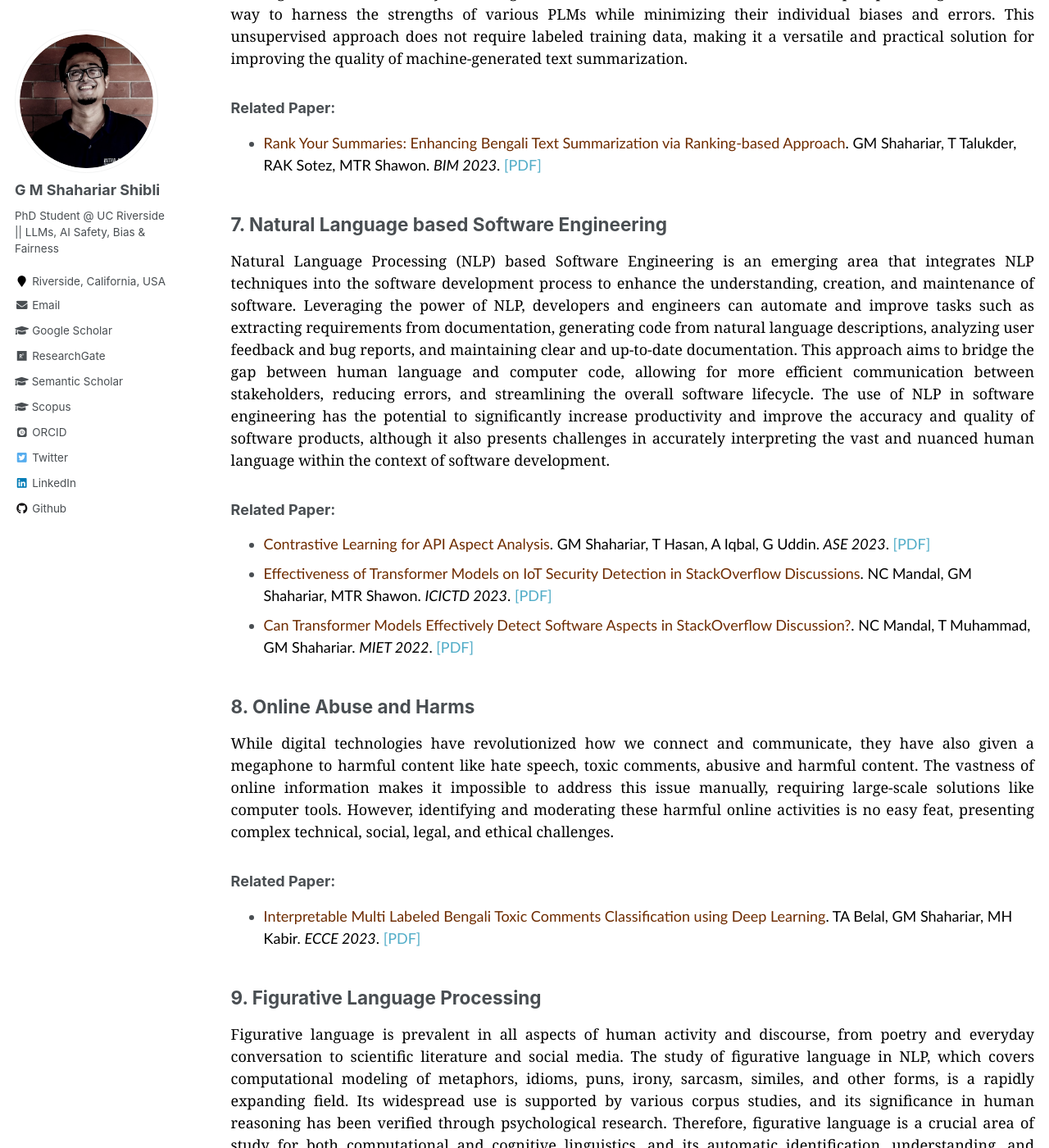
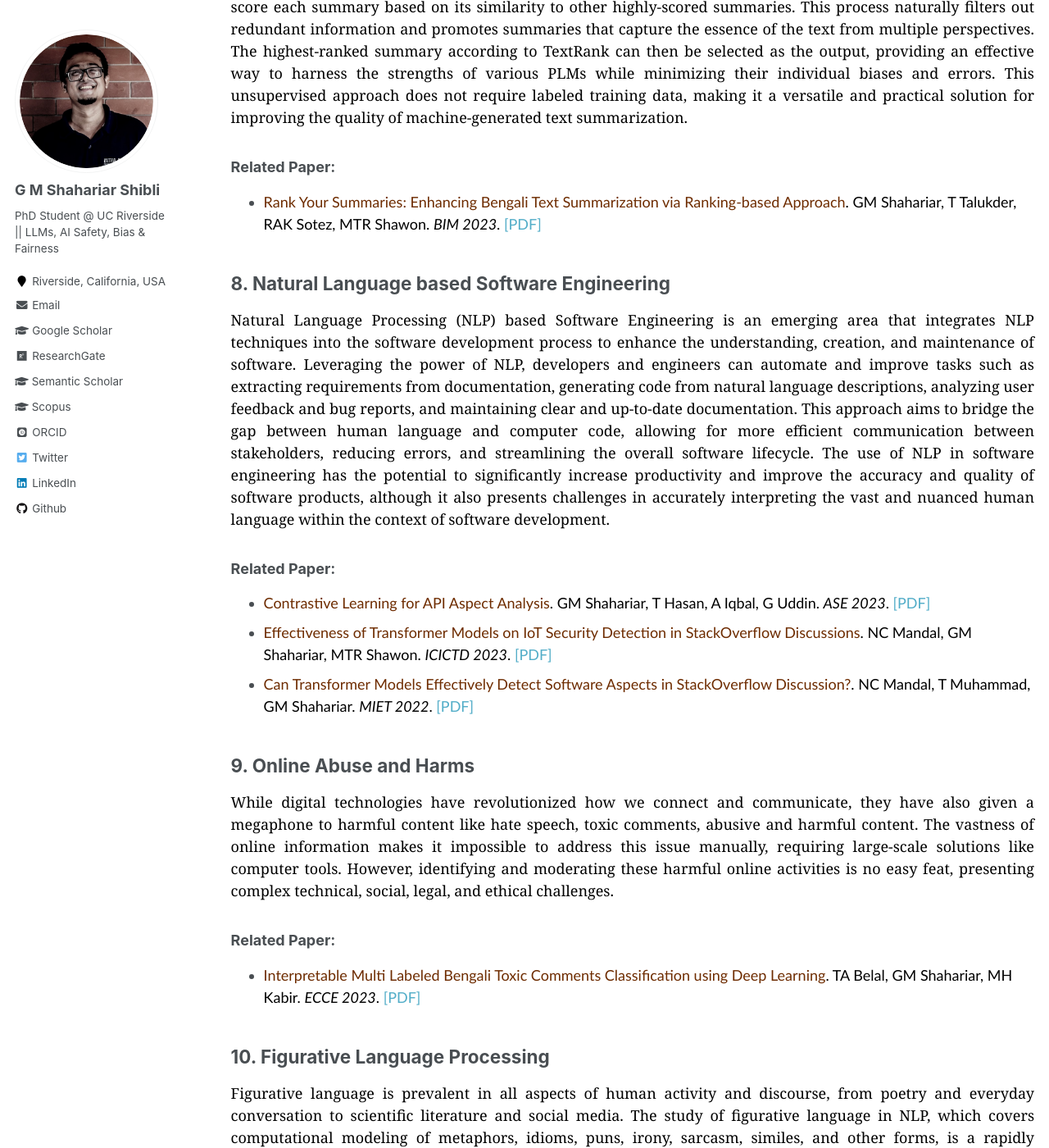
Before and after one commit to shahariar-shibli/shahariar-shibli.github.io, a Jekyll site: the page built from _pages/research.md, in a window 1280 px wide and 1400 px high, scrolled down 2896 px. Shown: the whole window at 82% size. Built offline with Jekyll 4.4.1, drawn with Linux system fonts in a browser that asks for light colours; some web fonts are replaced; some of the changed text lies outside the part shown.

Commit message:
Update research.md

```diff
--- a/_pages/research.md
+++ b/_pages/research.md
@@ -103,7 +106,7 @@ a versatile and practical solution for improving the quality of machine-generate
 ### Related Paper:
 + <span style="font-family:Trebuchet MS; color:black;"><span style="color:#6E2C00">Rank Your Summaries: Enhancing Bengali Text Summarization via Ranking-based Approach</span>. GM Shahariar, T Talukder, RAK Sotez, MTR Shawon. <em>BIM 2023</em>. [[PDF]](https://arxiv.org/pdf/2307.07392.pdf)</span>
 
-## 7. Natural Language based Software Engineering
+## 8. Natural Language based Software Engineering
 <p style="text-align:justify; color:black; font-family:Georgia">
 Natural Language Processing (NLP) based Software Engineering is an emerging area that integrates NLP techniques
 into the software development process to enhance the understanding, creation, and maintenance of software.
@@ -133,7 +136,7 @@ technical, social, legal, and ethical challenges.
 ### Related Paper:
 + <span style="font-family:Trebuchet MS; color:black;"><span style="color:#6E2C00">Interpretable Multi Labeled Bengali Toxic Comments Classification using Deep Learning</span>. TA Belal, GM Shahariar, MH Kabir. <em>ECCE 2023</em>. [[PDF]](https://arxiv.org/pdf/2304.04087.pdf)</span>
 
-## 9. Figurative Language Processing
+## 10. Figurative Language Processing
 <p style="text-align:justify; color:black; font-family:Georgia">
 Figurative language is prevalent in all aspects of human activity and discourse, from poetry and everyday
 conversation to scientific literature and  social media. The study of figurative language in NLP, which covers
```
Also changed, not shown: other parts of _pages/research.md (+13 -10 lines).
